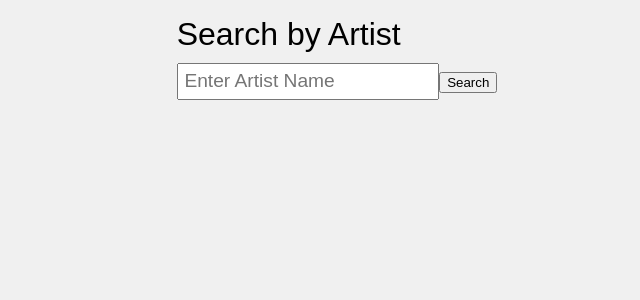
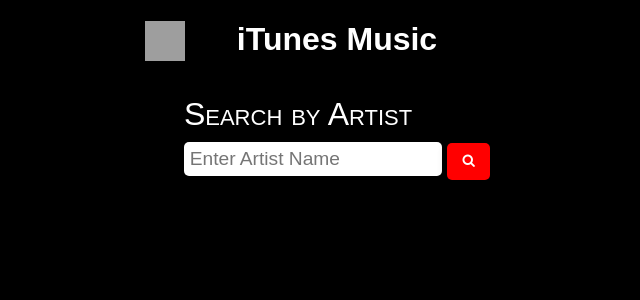
Before and after one commit to amotavasseli/iTunesSearchComponent, a React (Create React App) app in the folder main-project/: page / in a window 1280 px wide. Shown: the top 300 px of the page, without its empty margins (303-943 px from the left). Built offline with nearby package versions, Linux system fonts and the light colour scheme; grey boxes are pictures that could not be loaded.

Commit message:
completed

```diff
--- /dev/null
+++ b/main-project/public/index.css
@@ -0,0 +1,93 @@
+body {
+  margin: 0;
+  padding: 0;
+  font-family: sans-serif;
+  background-color: black;
+}
+a:link {
+  text-decoration: none;
+}
+
+a:hover {
+  text-decoration: underline;
+}
+#albums-container {
+  display: flex;
+  flex-direction: column;
+  align-items: center;
+  padding-top: 1em;
+}
+
+#albums-container input {
+  margin-top: 0.5em;
+  padding: 0.3em;
+  font-size: 1.2em !important;
+  border-radius: 5px;
+  margin-bottom: 20px;
+  box-shadow: 0 2px 10px rgba(0, 0, 0, 0.3);
+  border: rgba(46, 43, 43, 0.157);
+}
+
+#albums-container .label {
+  font-size: 2em;
+}
+.search-container {
+  align-self: center;
+}
+.album, .artist {
+  padding: 0.5em;
+  margin-bottom: 1em;
+  display: flex;
+  align-items: center;
+  background-color:white;
+  box-shadow: 0 15px 20px rgba(0, 0, 0, 0.3);
+  border-radius: 3px;
+}
+.album img {
+  margin-right: 1em;
+}
+
+a:link {
+  text-decoration: none;
+  color: #f15d24;
+  font-weight: bold;
+}
+a:visited {
+  text-decoration: none;
+  color: #f15d24;
+  font-weight: bold;
+}
+.album a {
+  font-style: normal;
+  font-size: 1.2em;
+}
+button {
+  margin-left: 5px;
+  border-radius: 5px;
+  line-height: 2.6em;
+  width: 3.2em;
+  background: red;
+  color: white;
+  border: rgba(236, 8, 8, 0.52);
+  box-shadow: 0 2px 10px rgba(0, 0, 0, 0.3);
+}
+* {
+  box-sizing: border-box;
+}
+
+label {
+  color: white;
+  font-variant: small-caps;
+}
+
+.logo {
+
+  left: 35%;
+
+  position: absolute;
+}
+header {
+  color: white;
+
+  text-align: center;
+}
--- a/main-project/public/index.html
+++ b/main-project/public/index.html
@@ -1,40 +1,24 @@
 <!DOCTYPE html>
 <html lang="en">
+
 <head>
   <meta charset="utf-8">
   <meta name="viewport" content="width=device-width, initial-scale=1, shrink-to-fit=no">
   <meta name="theme-color" content="#000000">
-    <!--
-      manifest.json provides metadata used when your web app is added to the
-      homescreen on Android. See https://developers.google.com/web/fundamentals/engage-and-retain/web-app-manifest/
-    -->
   <link rel="manifest" href="%PUBLIC_URL%/manifest.json">
+  <link rel="stylesheet" href="./index.css">
   <link rel="shortcut icon" href="%PUBLIC_URL%/favicon.ico">
-    <!--
-      Notice the use of %PUBLIC_URL% in the tags above.
-      It will be replaced with the URL of the `public` folder during the build.
-      Only files inside the `public` folder can be referenced from the HTML.
-
-      Unlike "/favicon.ico" or "favicon.ico", "%PUBLIC_URL%/favicon.ico" will
-      work correctly both with client-side routing and a non-root public URL.
-      Learn how to configure a non-root public URL by running `npm run build`.
-    -->
+  <link rel="stylesheet" href="https://cdnjs.cloudflare.com/ajax/libs/font-awesome/4.7.0/css/font-awesome.min.css">
   <title>Album Search</title>
 </head>
+
 <body>
-    <noscript>
-      You need to enable JavaScript to run this app.
-    </noscript>
+  <header>
+    <img style='height: 40px;
+          width: 40px;' class='logo' src="https://upload.wikimedia.org/wikipedia/commons/2/2a/ITunes_12.2_logo.png" />
+    <h1>iTunes Music</h1>
+  </header>
   <div id="albums-container"></div>
-    <!--
-      This HTML file is a template.
-      If you open it directly in the browser, you will see an empty page.
+</body>
 
-      You can add webfonts, meta tags, or analytics to this file.
-      The build step will place the bundled scripts into the <body> tag.
-
-      To begin the development, run `npm start` or `yarn start`.
-      To create a production bundle, use `npm run build` or `yarn build`.
-    -->
-  </body>
 </html>
--- a/main-project/src/SearchiTunes.jsx
+++ b/main-project/src/SearchiTunes.jsx
@@ -13,12 +13,10 @@
     findAlbums = () => {
         const artistName = encodeURIComponent(this.state.artistName);
         const url = `https://itunes.apple.com/search?term=${artistName}`;
-        console.log(url);
         axios.get(url)
             .then(
             response => {
                 const results = response.data.results;
-                    console.log(results);
                 let artists = {};
                 for (const item of results) {
                     if (artists.artistId !== item.artistName)
@@ -26,11 +24,9 @@
                 }
                 artists = Object.entries(artists);
                 this.setState({ artists: artists, albums: null });
-                    console.log(artists);
             },
-                error => alert(error)
+            error => this.setState({error: 'could not retrieve artist info'})
             )
-
     }
     showAlbums = artist => {
         const artistId = encodeURIComponent(artist[0]);
@@ -38,17 +34,21 @@
         axios.get(url)
             .then(
             response => {
-                    console.log(response);
                 this.setState({ albums: response.data.results, artists: null })
             },
-                error => alert(error)
+            error =>  this.setState({error: 'could not retrieve album info'})
             )
     }
-
+    enterPressed = key => {
+        if (key.charCode === 13) {
+            this.findAlbums();
+        }
+    }
     render() {
         return (
             <div>
-                <div>
+
+                <div className="search-container">
                     <label>
                         <span className='label'>Search by Artist</span>
                         <br />
@@ -57,25 +57,28 @@
                             placeholder='Enter Artist Name'
                             value={this.state.artistName}
                             onChange={this.artistInput}
+                            onKeyPress={this.enterPressed}
                         />
                     </label>
-                    <button type='button' onClick={this.findAlbums}>Search</button>
+                    <button type='button' onClick={this.findAlbums}>
+                        <i className="fa fa-search"></i>
+                    </button>
                 </div>
-                <div className='artist'>
+                <span style={{color: 'red'}}>{this.state.error}</span>
+                <div className='artists'>
                     {
-                        this.state.artists  &&
+                        this.state.artists &&
                         <div>
                             {
                                 this.state.artists.map(([artistId, artistName], index) => (
-                                    <div key={artistId}>
+
                                     <a
+                                        key={artistId} className='artist'
                                         href="javascript:;"
                                         onClick={() => this.showAlbums([artistId, artistName])}
                                     >
                                         {artistName}
                                     </a>
-                                    </div>
-
                                 ))
                             }
 
@@ -87,23 +90,21 @@
                         this.state.albums &&
                         this.state.albums.map((album, index) =>
                             album.collectionId &&
-                            <div key={index} className='album'>
+                            <a key={index}
+                                href={album.collectionViewUrl}
+                            >
+                                <div className='album'>
                                     <img
                                         src={album.artworkUrl100}
                                         alt={album.collectionName}
                                     />
-                                <a
-                                    href={album.collectionViewUrl}
-                                >
                                     {album.collectionName}
+                                </div>
                             </a>
-
-                            </div>
                         )
                     }
                 </div>
             </div>
-
         )
     }
 }
--- a/main-project/src/index.css
+++ /dev/null
@@ -1,49 +0,0 @@
-body {
-  margin: 0;
-  padding: 0;
-  font-family: sans-serif;
-  background-color: #f0f0f0;
-}
-
-a:link {
-  text-decoration: none;
-}
-
-a:hover {
-  text-decoration: underline;
-}
-
-#albums-container {
-  display: flex;
-  flex-direction: column;
-  align-items: center;
-  padding-top: 1em;
-}
-
-#albums-container input {
-  margin-top: 0.5em;
-  padding: 0.3em;
-  font-size: 1.2em !important;
-}
-
-#albums-container .label {
-  font-size: 2em;
-}
-
-.album {
-  box-shadow: 0 1px 4px rgba(0,0,0,.15);
-  padding: 0.5em;
-  margin-bottom: 1em;
-  display: flex;
-  align-items: center;
-  background-color: white;
-}
-
-.album img {
-  margin-right: 1em;
-}
-
-.album a {
-  font-style: normal;
-  font-size: 1.2em;
-}
--- a/main-project/src/index.js
+++ b/main-project/src/index.js
@@ -1,6 +1,6 @@
 import React from 'react';
 import ReactDOM from 'react-dom';
-import './index.css';
+//import './index.css';
 import Search from './SearchiTunes';
 import registerServiceWorker from './registerServiceWorker';
 
```
Lines whose indentation alone changed are shown as unchanged.
